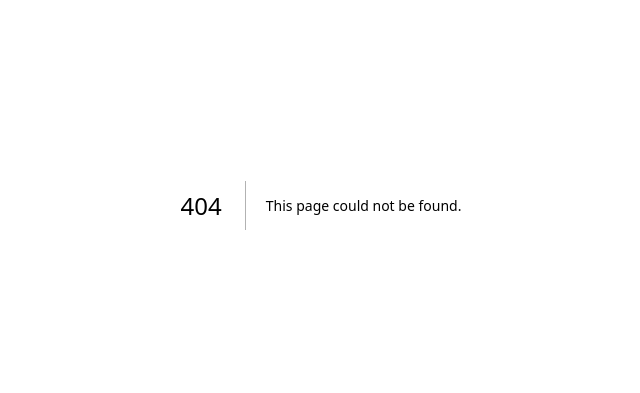
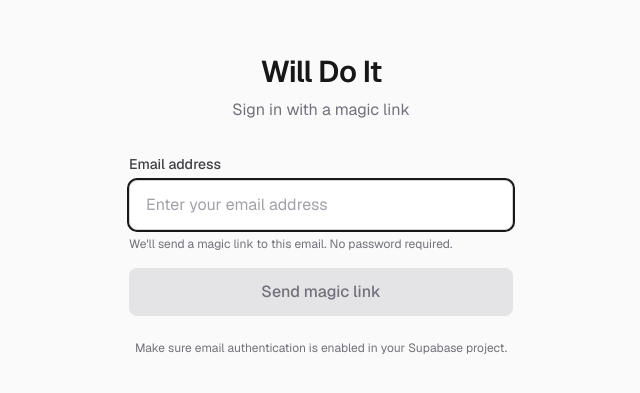
Before and after one commit to willparsley/will-do-it, a Next.js app: page /login in a window 1280 px wide. Before the commit this address had no page. Shown: the part 195-588 px from the top of the page, without its empty margins (319-959 px from the left). Built offline with nearby package versions, Linux system fonts and the light colour scheme; no server answers.

Commit message:
feat: add magic link login page

```diff
--- /dev/null
+++ b/app/login/page.tsx
@@ -0,0 +1,94 @@
+'use client';
+
+import { useState } from 'react';
+import { createClient } from '@/lib/supabase/client';
+import { toast } from 'sonner';
+
+const supabase = createClient();
+
+export default function Login() {
+  const [email, setEmail] = useState('');
+  const [loading, setLoading] = useState(false);
+  const [sent, setSent] = useState(false);
+
+  const handleLogin = async (e: React.FormEvent) => {
+    e.preventDefault();
+    if (!email) return;
+
+    setLoading(true);
+    const { error } = await supabase.auth.signInWithOtp({
+      email,
+      options: {
+        emailRedirectTo: `${window.location.origin}/`,
+      },
+    });
+
+    setLoading(false);
+
+    if (error) {
+      toast.error(error.message);
+    } else {
+      setSent(true);
+      toast.success('Check your email for the login link');
+    }
+  };
+
+  if (sent) {
+    return (
+      <div className="min-h-screen flex items-center justify-center p-6 bg-zinc-50 dark:bg-zinc-950">
+        <div className="max-w-sm text-center">
+          <h1 className="text-2xl font-semibold mb-4">Check your inbox</h1>
+          <p className="text-zinc-600 dark:text-zinc-400">
+            We sent a magic link to <strong>{email}</strong>. Click the link to sign in.
+          </p>
+          <p className="text-xs text-zinc-500 mt-4">
+            You can close this tab after clicking the link.
+          </p>
+        </div>
+      </div>
+    );
+  }
+
+  return (
+    <div className="min-h-screen flex items-center justify-center p-6 bg-zinc-50 dark:bg-zinc-950">
+      <div className="w-full max-w-sm">
+        <div className="text-center mb-8">
+          <h1 className="text-3xl font-semibold tracking-tight">Will Do It</h1>
+          <p className="text-zinc-500 mt-2">Sign in with a magic link</p>
+        </div>
+
+        <form onSubmit={handleLogin} className="space-y-4">
+          <div>
+            <label className="block text-sm font-medium mb-1.5 text-zinc-700 dark:text-zinc-300">
+              Email address
+            </label>
+            <input
+              type="email"
+              placeholder="Enter your email address"
+              value={email}
+              onChange={(e) => setEmail(e.target.value)}
+              className="w-full px-4 py-3 rounded-lg border border-zinc-300 dark:border-zinc-700 bg-white dark:bg-zinc-900 text-zinc-900 dark:text-zinc-100 placeholder:text-zinc-400 dark:placeholder:text-zinc-500 focus:outline-none focus:ring-2 focus:ring-zinc-900 dark:focus:ring-white"
+              required
+              autoFocus
+            />
+            <p className="text-xs text-zinc-500 mt-1.5">
+              We'll send a magic link to this email. No password required.
+            </p>
+          </div>
+
+          <button
+            type="submit"
+            disabled={loading || !email}
+            className="w-full py-3 rounded-lg bg-zinc-900 hover:bg-black text-white dark:bg-white dark:text-zinc-950 dark:hover:bg-zinc-200 font-medium disabled:bg-zinc-200 dark:disabled:bg-zinc-800 disabled:text-zinc-500 dark:disabled:text-zinc-400 transition-colors"
+          >
+            {loading ? 'Sending magic link...' : 'Send magic link'}
+          </button>
+        </form>
+
+        <p className="text-center text-xs text-zinc-500 mt-6">
+          Make sure email authentication is enabled in your Supabase project.
+        </p>
+      </div>
+    </div>
+  );
+}
```
